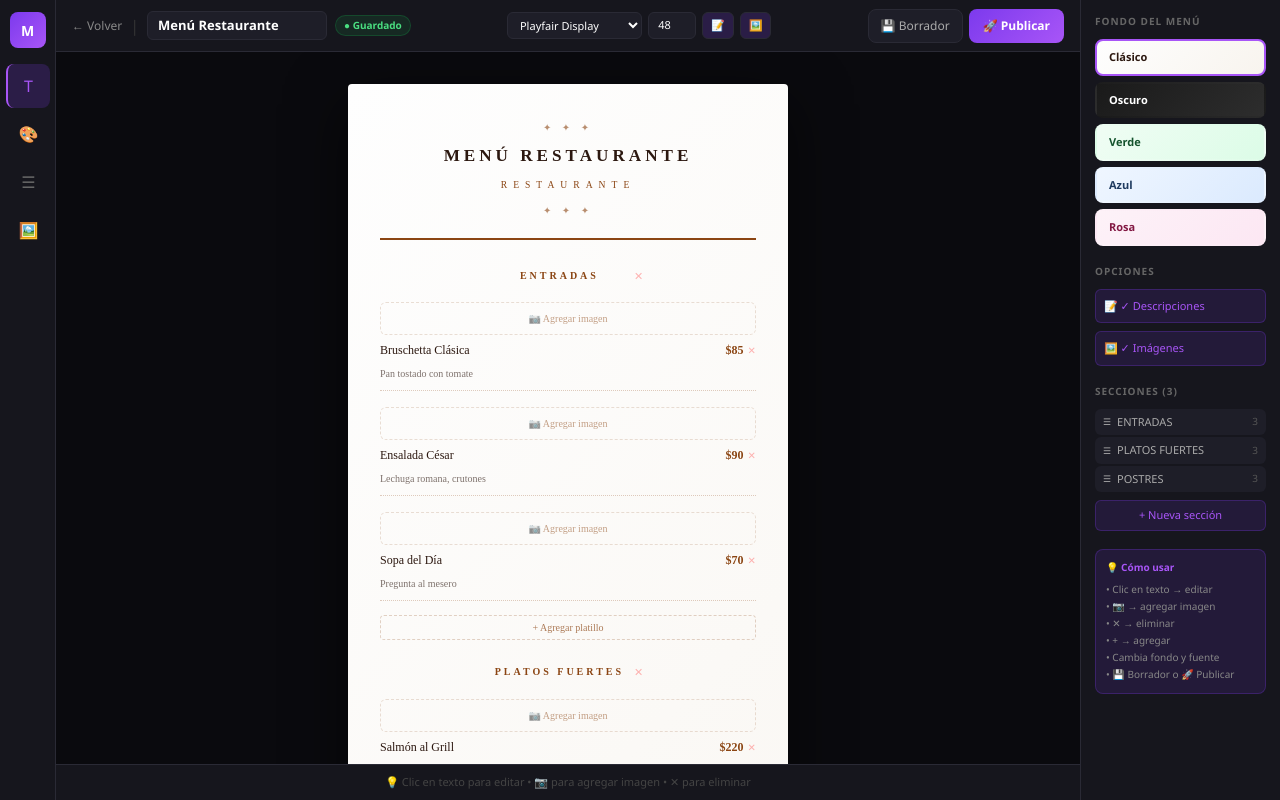
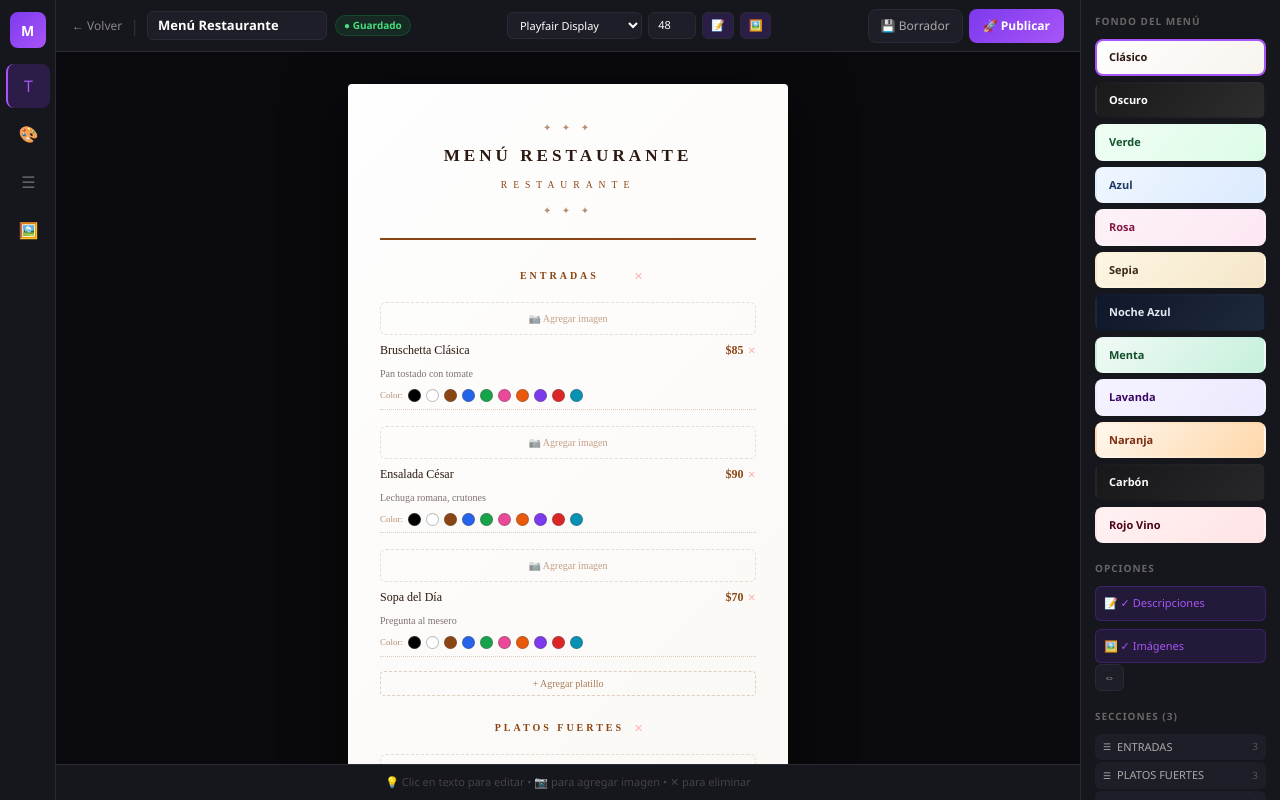
Before and after one commit to IRVINISAEL/MENU, a Next.js app: page /editor in a window 1280 px wide. Built offline with nearby package versions, Linux system fonts and the light colour scheme.

Commit message:
creacion de diseño pro en edito

```diff
--- a/app/editor/page.tsx
+++ b/app/editor/page.tsx
@@ -1,17 +1,35 @@
 "use client";
 import { useState } from "react";
 
-const fuentes = ["Playfair Display", "Georgia", "Arial", "Montserrat", "Times New Roman"];
+const fuentes = [
+  "Playfair Display", "Georgia", "Arial", "Montserrat", "Times New Roman",
+  "Lora", "Raleway", "Oswald", "Merriweather", "Poppins",
+  "EB Garamond", "Cinzel", "Dancing Script", "Josefin Sans", "Libre Baskerville"
+];
 const fondos = [
   { nombre: "Clásico", bg: "linear-gradient(135deg, #fefefe, #f8f4ee)", texto: "#2c1810", acento: "#8b4513" },
   { nombre: "Oscuro", bg: "linear-gradient(135deg, #1a1a1a, #2d2d2d)", texto: "#ffffff", acento: "#a855f7" },
   { nombre: "Verde", bg: "linear-gradient(135deg, #f0fdf4, #dcfce7)", texto: "#14532d", acento: "#16a34a" },
   { nombre: "Azul", bg: "linear-gradient(135deg, #eff6ff, #dbeafe)", texto: "#1e3a5f", acento: "#2563eb" },
   { nombre: "Rosa", bg: "linear-gradient(135deg, #fdf2f8, #fce7f3)", texto: "#831843", acento: "#ec4899" },
+  { nombre: "Sepia", bg: "linear-gradient(135deg, #fdf6e3, #f5e6c8)", texto: "#3b2a1a", acento: "#a0522d" },
+  { nombre: "Noche Azul", bg: "linear-gradient(135deg, #0f172a, #1e293b)", texto: "#e2e8f0", acento: "#38bdf8" },
+  { nombre: "Menta", bg: "linear-gradient(135deg, #f0faf5, #c6f0dc)", texto: "#134e2a", acento: "#10b981" },
+  { nombre: "Lavanda", bg: "linear-gradient(135deg, #f5f3ff, #ede9fe)", texto: "#3b0764", acento: "#7c3aed" },
+  { nombre: "Naranja", bg: "linear-gradient(135deg, #fff7ed, #fed7aa)", texto: "#7c2d12", acento: "#ea580c" },
+  { nombre: "Carbón", bg: "linear-gradient(135deg, #18181b, #27272a)", texto: "#fafafa", acento: "#facc15" },
+  { nombre: "Rojo Vino", bg: "linear-gradient(135deg, #fff1f2, #ffe4e6)", texto: "#4c0519", acento: "#be123c" },
 ];
 const API = "https://menu-master-backend-production-9bfc.up.railway.app";
 
-type Platillo = { nombre: string; precio: string; descripcion: string; imagen?: string };
+type Platillo = {
+  nombre: string;
+  precio: string;
+  descripcion: string;
+  imagen?: string;
+  colorTexto?: string;
+  imagenPos?: { x: number; y: number };
+};
 type Seccion = { id: number; nombre: string; platillos: Platillo[] };
 
 const seccionesIniciales: Seccion[] = [
@@ -45,12 +63,13 @@ export default function Editor() {
   const [herramienta, setHerramienta] = useState("Texto");
   const [mostrarDescripciones, setMostrarDescripciones] = useState(true);
   const [mostrarImagenes, setMostrarImagenes] = useState(true);
+  const [orientacion, setOrientacion] = useState<"vertical" | "horizontal">("vertical");
 
   const editarNombreSeccion = (seccionId: number, valor: string) => {
     setSecciones(prev => prev.map(s => s.id === seccionId ? { ...s, nombre: valor } : s));
   };
 
-  const editarPlatillo = (seccionId: number, idx: number, campo: keyof Platillo, valor: string) => {
+const editarPlatillo = (seccionId: number, idx: number, campo: keyof Platillo, valor: string | { x: number; y: number }) => {
     setSecciones(prev => prev.map(s =>
       s.id === seccionId ? { ...s, platillos: s.platillos.map((p, i) => i === idx ? { ...p, [campo]: valor } : p) } : s
     ));
@@ -232,9 +251,15 @@ export default function Editor() {
           display: "flex", alignItems: "flex-start", justifyContent: "center", padding: 32,
         }}>
           <div style={{
-            width: 440, background: fondoActivo.bg,
-            borderRadius: 4, boxShadow: "0 20px 60px rgba(0,0,0,0.6)",
-            padding: "36px 32px", fontFamily: fuenteActiva,
+  width: orientacion === "vertical" ? 440 : 760,
+  display: orientacion === "horizontal" ? "grid" : "block",
+  gridTemplateColumns: orientacion === "horizontal" ? "repeat(2, 1fr)" : undefined,
+  gap: orientacion === "horizontal" ? 24 : undefined,
+  background: fondoActivo.bg,
+  borderRadius: 4,
+  boxShadow: "0 20px 60px rgba(0,0,0,0.6)",
+  padding: "36px 32px",
+  fontFamily: fuenteActiva,
 }}>
             {/* Header */}
             <div style={{ textAlign: "center", marginBottom: 28, paddingBottom: 20, borderBottom: `2px solid ${fondoActivo.acento}` }}>
@@ -299,19 +324,48 @@ export default function Editor() {
                     {mostrarImagenes && (
                       <div style={{ marginBottom: 6 }}>
                         {platillo.imagen ? (
-                          <div style={{ position: "relative" }}>
+                            <div
+                              style={{ position: "relative", height: 100, overflow: "hidden", borderRadius: 6, cursor: "grab" }}
+                              onMouseDown={(e) => {
+                                const startX = e.clientX;
+                                const startY = e.clientY;
+                                const pos = platillo.imagenPos || { x: 0, y: 0 };
+                                const onMove = (mv: MouseEvent) => {
+                                  editarPlatillo(seccion.id, idx, "imagenPos", {
+                                    x: pos.x + (mv.clientX - startX),
+                                    y: pos.y + (mv.clientY - startY),
+                                  });
+                                };
+                                const onUp = () => {
+                                  window.removeEventListener("mousemove", onMove);
+                                  window.removeEventListener("mouseup", onUp);
+                                };
+                                window.addEventListener("mousemove", onMove);
+                                window.addEventListener("mouseup", onUp);
+                              }}
+                            >
                               <img
                                 src={platillo.imagen}
                                 alt={platillo.nombre}
-                              style={{ width: "100%", height: 100, objectFit: "cover", borderRadius: 6 }}
+                                draggable={false}
+                                style={{
+                                  position: "absolute",
+                                  left: platillo.imagenPos?.x ?? 0,
+                                  top: platillo.imagenPos?.y ?? 0,
+                                  width: "100%",
+                                  height: "auto",
+                                  borderRadius: 6,
+                                  userSelect: "none",
+                                  pointerEvents: "none",
+                                }}
                               />
                               <button
-                              onClick={() => eliminarImagen(seccion.id, idx)}
+                                onClick={(e) => { e.stopPropagation(); eliminarImagen(seccion.id, idx); }}
                                 style={{
                                   position: "absolute", top: 4, right: 4,
                                   background: "rgba(0,0,0,0.6)", border: "none",
                                   borderRadius: "50%", color: "white", cursor: "pointer",
-                                width: 20, height: 20, fontSize: 10,
+                                  width: 20, height: 20, fontSize: 10, zIndex: 2,
                                   display: "flex", alignItems: "center", justifyContent: "center",
                                 }}
                               >✕</button>
@@ -349,7 +403,7 @@ export default function Editor() {
                           background: "transparent", border: "none",
                           borderBottom: editando?.seccionId === seccion.id && editando?.platilloIdx === idx && editando?.campo === "nombre"
                             ? `1px solid ${fondoActivo.acento}` : "1px solid transparent",
-                          outline: "none", fontSize: 12, color: fondoActivo.texto,
+                          outline: "none", fontSize: 12, color: platillo.colorTexto || fondoActivo.texto,
                           fontFamily: fuenteActiva, flex: 1, cursor: "text",
                         }}
                         onFocus={() => setEditando({ tipo: "platillo", seccionId: seccion.id, platilloIdx: idx, campo: "nombre" })}
@@ -384,12 +438,28 @@ export default function Editor() {
                         onChange={e => { editarPlatillo(seccion.id, idx, "descripcion", e.target.value); setGuardado(false); }}
                         style={{
                           background: "transparent", border: "none", outline: "none",
-                          fontSize: 10, color: fondoActivo.texto, fontFamily: fuenteActiva,
+                          fontSize: 10, color: platillo.colorTexto || fondoActivo.texto, fontFamily: fuenteActiva,
                           width: "100%", opacity: 0.6, cursor: "text", marginTop: 2,
                         }}
                         placeholder="Descripción..."
                       />
                     )}
+
+                    {/* Color de texto */}
+                      <div style={{ display: "flex", alignItems: "center", gap: 5, marginTop: 5 }}>
+                        <span style={{ fontSize: 9, color: fondoActivo.acento, opacity: 0.6 }}>Color:</span>
+                        {["#000000","#ffffff","#8b4513","#2563eb","#16a34a","#ec4899","#ea580c","#7c3aed","#dc2626","#0891b2"].map(c => (
+                          <button
+                            key={c}
+                            onClick={() => { editarPlatillo(seccion.id, idx, "colorTexto", c); setGuardado(false); }}
+                            style={{
+                              width: 13, height: 13, borderRadius: "50%",
+                              background: c, padding: 0, cursor: "pointer",
+                              border: platillo.colorTexto === c ? "2px solid white" : "1px solid #55555566",
+                            }}
+                          />
+                        ))}
+                      </div>
                   </div>
                 ))}
 
@@ -452,6 +522,12 @@ export default function Editor() {
               padding: "8px", cursor: "pointer", fontSize: 11, textAlign: "left",
             }}>🖼️ {mostrarImagenes ? "✓" : "○"} Imágenes</button>
           </div>
+        <button onClick={() => setOrientacion(o => o === "vertical" ? "horizontal" : "vertical")} style={{
+          background: "#1e1e28", border: "1px solid #2a2a35", borderRadius: 6,
+          color: "#aaa", padding: "4px 8px", cursor: "pointer", fontSize: 11,
+        }} title="Cambiar orientación">
+          {orientacion === "vertical" ? "⇔" : "⇕"}
+        </button>
         </div>
 
         <div>
--- a/app/layout.tsx
+++ b/app/layout.tsx
@@ -27,6 +27,9 @@ export default function RootLayout({
       lang="en"
       className={`${geistSans.variable} ${geistMono.variable} h-full antialiased`}
     >
+      <head>
+    <link href="https://fonts.googleapis.com/css2?family=Lora&family=Raleway&family=Oswald&family=Merriweather&family=Poppins&family=EB+Garamond&family=Cinzel&family=Dancing+Script&family=Josefin+Sans&family=Libre+Baskerville&display=swap" rel="stylesheet" />
+  </head>
       <body className="min-h-full flex flex-col">{children}</body>
     </html>
   );
```
Lines whose indentation alone changed are shown as unchanged.
